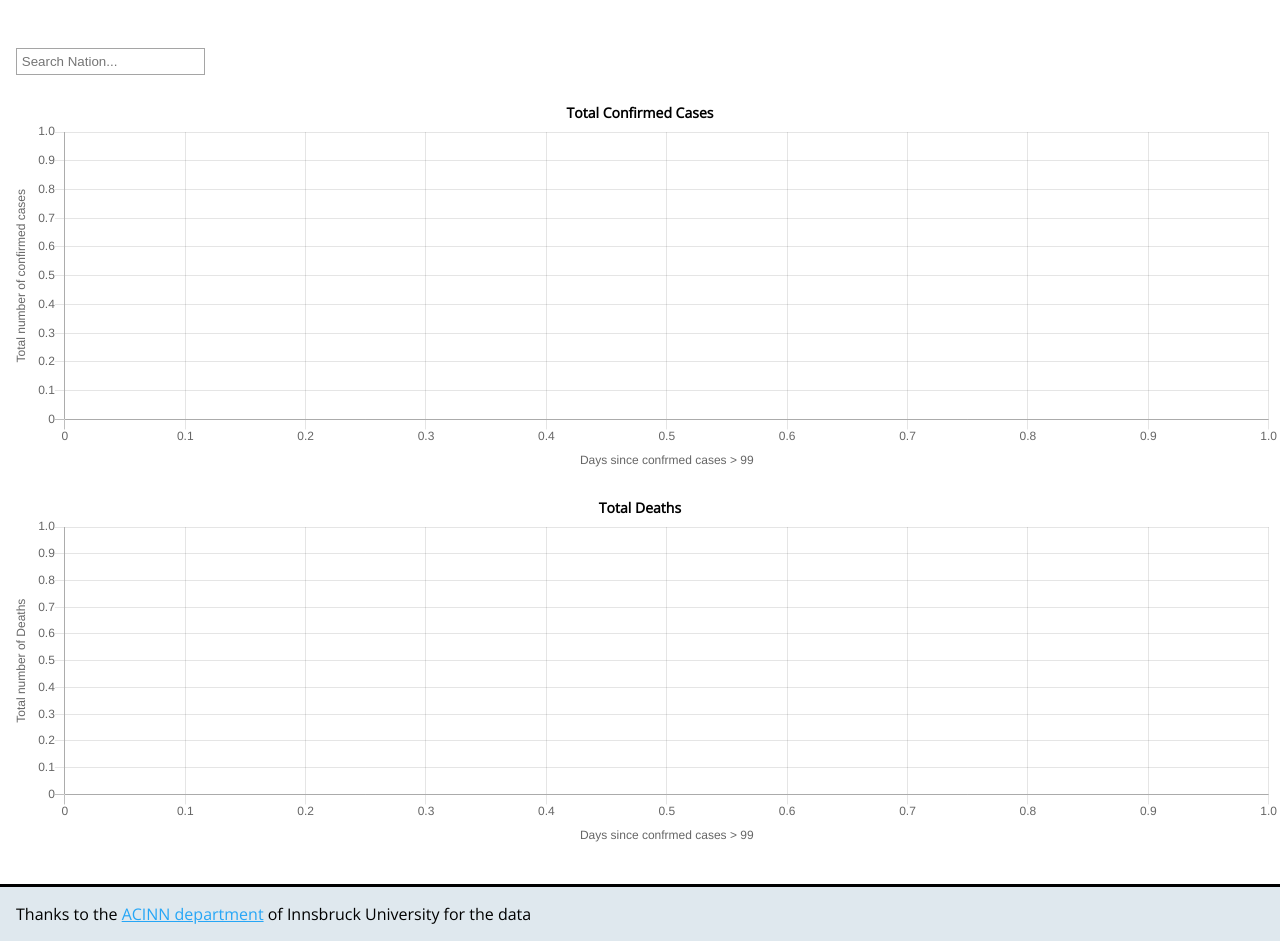
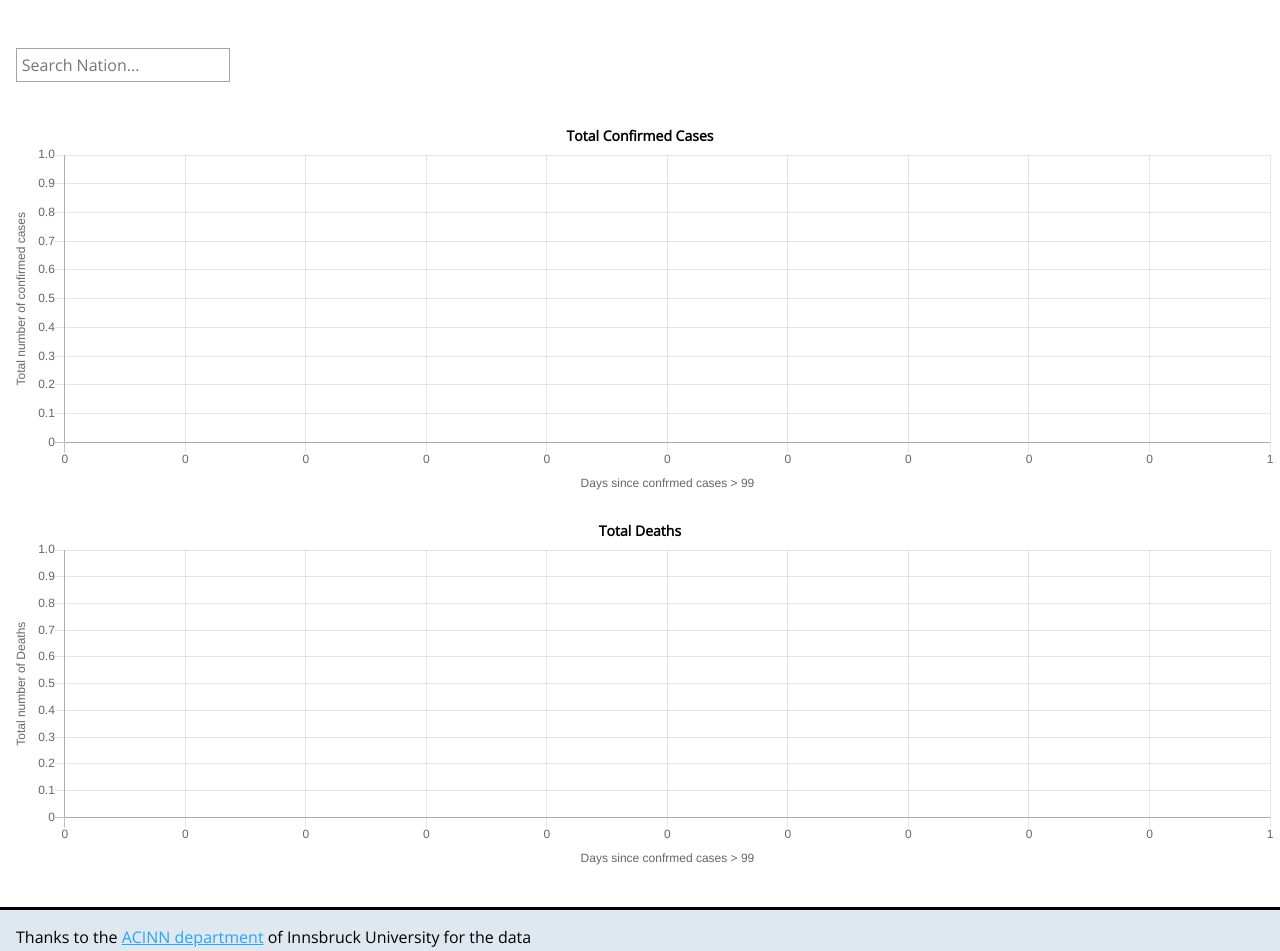
Before and after one commit to MatCast/covid-interactive, a plain HTML site: page index.html in a window 1280 px wide. Drawn offline with nearby package versions, Linux system fonts and the light colour scheme.

Commit message:
Improved styles and colors

```diff
--- a/app.js
+++ b/app.js
@@ -5,66 +5,12 @@ const colors = [
   'rgb(1, 103, 103)',
   'rgb(226, 113, 141)',
   'rgb(67, 160, 195)',
-]
-const dataMap = {
-    'rr': {
-      'label': 'Precipitation',
-      'color': 'rgb(67, 160, 195)',
-      'fill': true,
-      'yAxisID': 'Precipitation',
-      'showLine': true,
-      'pointRadius': 0,
-    },
-    'tl': {
-      'label': 'Temperature',
-      'color': 'rgb(255, 69, 0)',
-      'fill': false,
-      'yAxisID': 'Temperature',
-      'showLine': true,
-      'pointRadius': 0,
-    },
-    'tp': {
-      'label': 'Dewpoint',
-      'color': 'rgb(1, 103, 103)',
-      'fill': false,
-      'yAxisID': 'Temperature',
-      'showLine': true,
-      'pointRadius': 0,
-    },
-    'p': {
-      'label': 'Pressure',
-      'color': 'rgb(71, 14, 143)',
-      'fill': false,
-      'yAxisID': 'Pressure',
-      'showLine': true,
-      'pointRadius': 0,
-    },
-    'so': {
-      'label': 'Sunshine',
-      'color': 'rgb(255, 215, 0)',
-      'fill': true,
-      'yAxisID': 'Sunshine',
-      'showLine': true,
-      'pointRadius': 0,
-    },
-    'ff': {
-      'label': 'Windspeed',
-      'color': 'rgb(14, 143, 71)',
-      'fill': false,
-      'yAxisID': 'Windspeed',
-      'showLine': true,
-      'pointRadius': 0,
-    },
-    'dd': {
-      'label': 'Winddirection',
-      'color': 'rgba(48, 48, 48, 0.8)',
-      'fill': false,
-      'yAxisID': 'Winddirection',
-      'showLine': false,
-      'pointRadius': 2,
-    }
-  };
-
+  'rgb(178, 34, 34)',
+  'rgb(255, 20, 147)',
+  'rgb(50, 205, 50)',
+  'rgb(0, 0, 139)',
+  'rgb(210, 105, 30)'
+];
 const confirmedURL = 'confirmed.json';
 const deathsURL = 'deaths.json';
 //  temperature chart
@@ -106,8 +52,13 @@ const dataMap = {
         },
         type: 'linear',
         position: 'left',
+      ticks: {
+        // Include a dollar sign in the ticks
+        callback: function(value, index, values) {
+            return parseInt(value);
         },
-      ],
+      },
+    }],
       yAxes: [{
           scaleLabel: {
             display: true,
@@ -162,8 +113,13 @@ const dataMap = {
         },
         type: 'linear',
         position: 'left',
+      ticks: {
+        // Include a dollar sign in the ticks
+        callback: function(value, index, values) {
+            return parseInt(value);
         },
-      ],
+      },
+    }],
       yAxes: [{
           scaleLabel: {
             display: true,
--- a/index.html
+++ b/index.html
@@ -19,9 +19,11 @@
       <h1 class="station-time"></h1>
       <div class="inputs-wrapper" id="inputs-section">
         <input type="text" id="search-nation", placeholder="Search Nation...">
-        <span class="close hidden" id="close-inputs"></span>
-        <div id="active-nations"></div>
-        <div id="nations-to-add" class="hidden">
+        <span class="closebtn search hidden" id="close-inputs">X</span>
+        <!-- <span class="close hidden" id="close-inputs"></span> -->
+        <div id="active-nations" class="nations-list"></div>
+        <div id="nations-to-add" class="nations-list hidden">
+          <h4 class="instructions">Flag a Nation to add it to the chart, click <span class="closebtn title">X</span> to remove it</h4>
           <ul id="nations-list" class="nations-list"></ul>
         </div>
 
--- a/style.css
+++ b/style.css
@@ -84,19 +84,27 @@
   margin-right: 3px;
 }
 
+.nations-list{
+  margin: 1rem 1rem 0.5rem 0;
+}
+
 #search-nation {
   border: 1px solid rgb(165, 165, 165);
   padding: 0.3rem;
-  margin-bottom: 0.8rem;;
+  margin-bottom: 0.8rem;
+  font-size: 1rem;
+  font-family: inherit;
+  max-width: 75%;
 }
 
 #nations-list {
   font-size: 0.8rem;
+  width: 360px;
   max-width: 100%;
   max-height: 100px; /*your fixed height*/
-  -webkit-column-count: 3;
-      -moz-column-count: 3;
-          column-count: 3; /*3 in those rules is just placeholder -- can be anything*/
+  -webkit-column-count: 2;
+      -moz-column-count: 2;
+          column-count: 2; /*3 in those rules is just placeholder -- can be anything*/
   overflow: hidden;
   list-style-type: none;
 }
@@ -165,6 +173,29 @@
   color: #e5e5e5;
 }
 
+.closebtn.title {
+  float: none;
+  margin: 0;
+}
+
+.closebtn.search {
+  float: none;
+  margin: 0;
+  font-size: 1rem;
+  /* line-height: 1.2rem; */
+  padding: 0.3rem 0.7rem;
+  border-radius: 1rem;
+  background-color: #754AAB;
+}
+
+.closebtn.search:hover {
+  background-color: #470E8F;
+  color: #e5e5e5;
+}
+
+.instructions {
+  margin-bottom: 0.5rem;
+}
 
   #page-wrapper {
     /* -moz-animation: colorchange 30s ease infinite;
```
Lines whose indentation alone changed are shown as unchanged.
